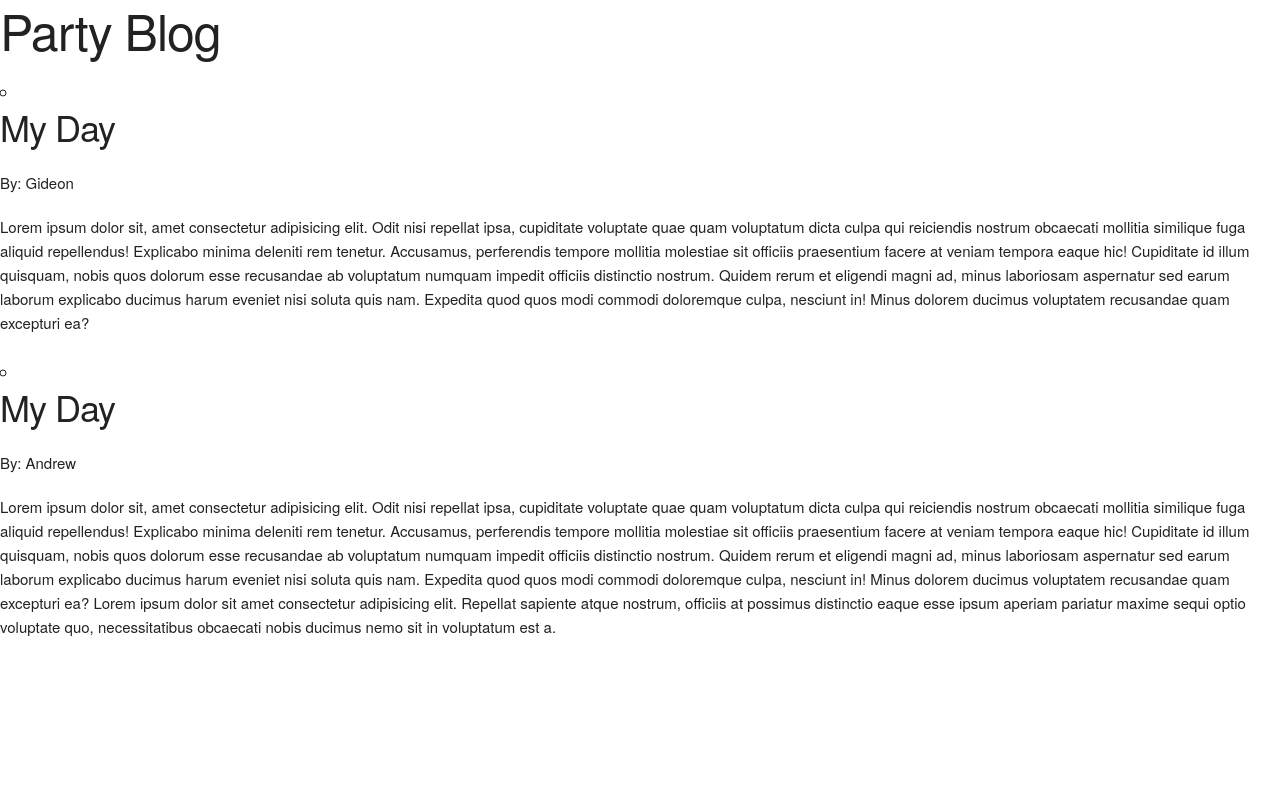
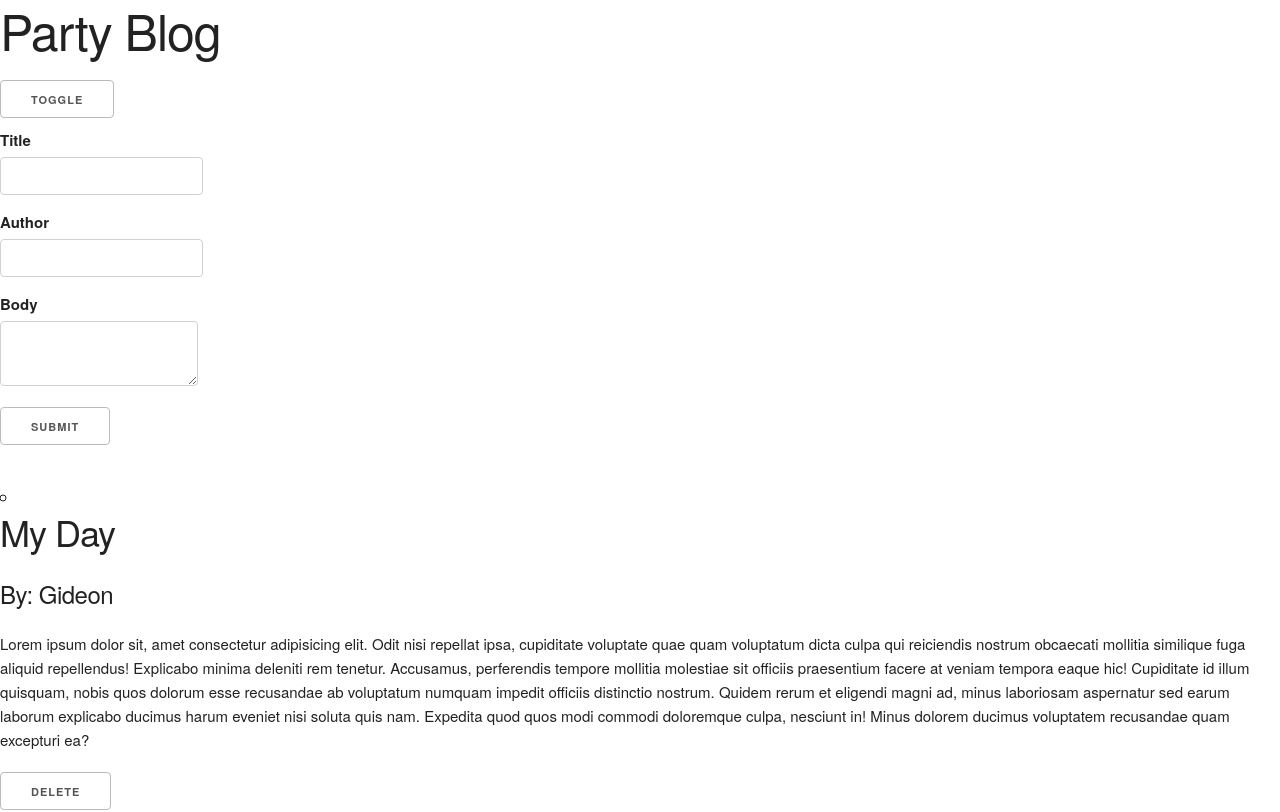
Before and after one commit to gideonibemerejr/morning-blog, a React (Create React App) app: page / in a window 1280 px wide. Shown: the top 812 px of the page. Built offline with nearby package versions, Linux system fonts and the light colour scheme.

Commit message:
Starting lesson

```diff
--- a/src/App.js
+++ b/src/App.js
@@ -1,5 +1,5 @@
 import React from 'react'
-import logo from './logo.svg'
+// import logo from './logo.svg'`
 import './App.css'
 import Main from './Main'
 
--- /dev/null
+++ b/src/Form/index.js
@@ -0,0 +1,57 @@
+import React, { Component } from 'react'
+
+export default class Form extends Component {
+  state = {
+    // TODO: form goes here and we need the following inputs: title author body
+    title: '',
+    author: '',
+    body: ''
+  }
+
+  handleChange = e => {
+    this.setState({
+      [e.currentTarget.name]: [e.currentTarget.value]
+    })
+  }
+  handleSubmit = e => {
+    const { handleAddPost } = this.props
+    e.preventDefault()
+    handleAddPost(this.state)
+  }
+
+
+  render() {
+    return (
+      <form onSubmit={this.handleSubmit}>
+        <div>
+          <label>Title</label>
+          <input
+            onChange={this.handleChange}
+            name="title"
+            type="text"
+            value={this.state.title}
+          />
+        </div>
+
+        <div>
+          <label>Author</label>
+          <input
+            onChange={this.handleChange}
+            name="author"
+            type="text"
+            value={this.state.author}
+          />
+        </div>
+        <div>
+          <label>Body</label>
+          <textarea
+            onChange={this.handleChange}
+            name="body"
+            value={this.state.post}
+          />
+        </div>
+        <input name="" type="submit" />
+      </form>
+    )
+  }
+}
--- a/src/Main/index.js
+++ b/src/Main/index.js
@@ -1,8 +1,10 @@
 import React, { Component } from 'react'
+import Form from '../Form'
 
 export default class Main extends Component {
   state = {
-    post: [
+    isPosting: true,
+    posts: [
       {
         title: 'My Day',
         author: 'Gideon',
@@ -17,20 +19,34 @@ export default class Main extends Component {
       }
     ]
   }
-
   handleClick = e => {
-    this.state.name === 'Gideon'
-      ? this.setState({ name: 'Not Gideon' })
-      : this.setState({ name: 'Gideon' })
+    this.setState({
+      isPosting: !this.state.isPosting
+    })
+  }
+  handleAddPost = ({ title, author, body }) => {
+    this.setState({
+      posts: [{ title, author, body }, ...this.state.posts]
+    })
   }
 
+  handleDeletePost = () => {
+    alert('Delete button clicked')
+  }
+  // handleClick = e => {
+  //   this.state.name === 'Gideon'
+  //     ? this.setState({ name: 'Not Gideon' })
+  //     : this.setState({ name: 'Gideon' })
+  // }
+
   render() {
-    const posts = this.state.post.map((post, index) => {
+    const posts = this.state.posts.map((post, index) => {
       return (
-        <li >
+        <li key={index}>
           <h3>{post.title}</h3>
-          <h6>By: {post.author}</h6>
-          <p>{post.body}</p>
+          <h5>By: {post.author}</h5>
+          <h6>{post.body}</h6>
+          <button onClick={this.handleDeletePost}>Delete</button>
         </li>
       )
     })
@@ -41,6 +57,10 @@ export default class Main extends Component {
           <h1>Party Blog</h1>
         </header>
         <section>
+          <button onClick={this.handleClick}>Toggle</button>
+          {!!this.state.isPosting ? (
+            <Form handleAddPost={this.handleAddPost} />
+          ) : null}
           <ul>{posts}</ul>
         </section>
       </>
```
